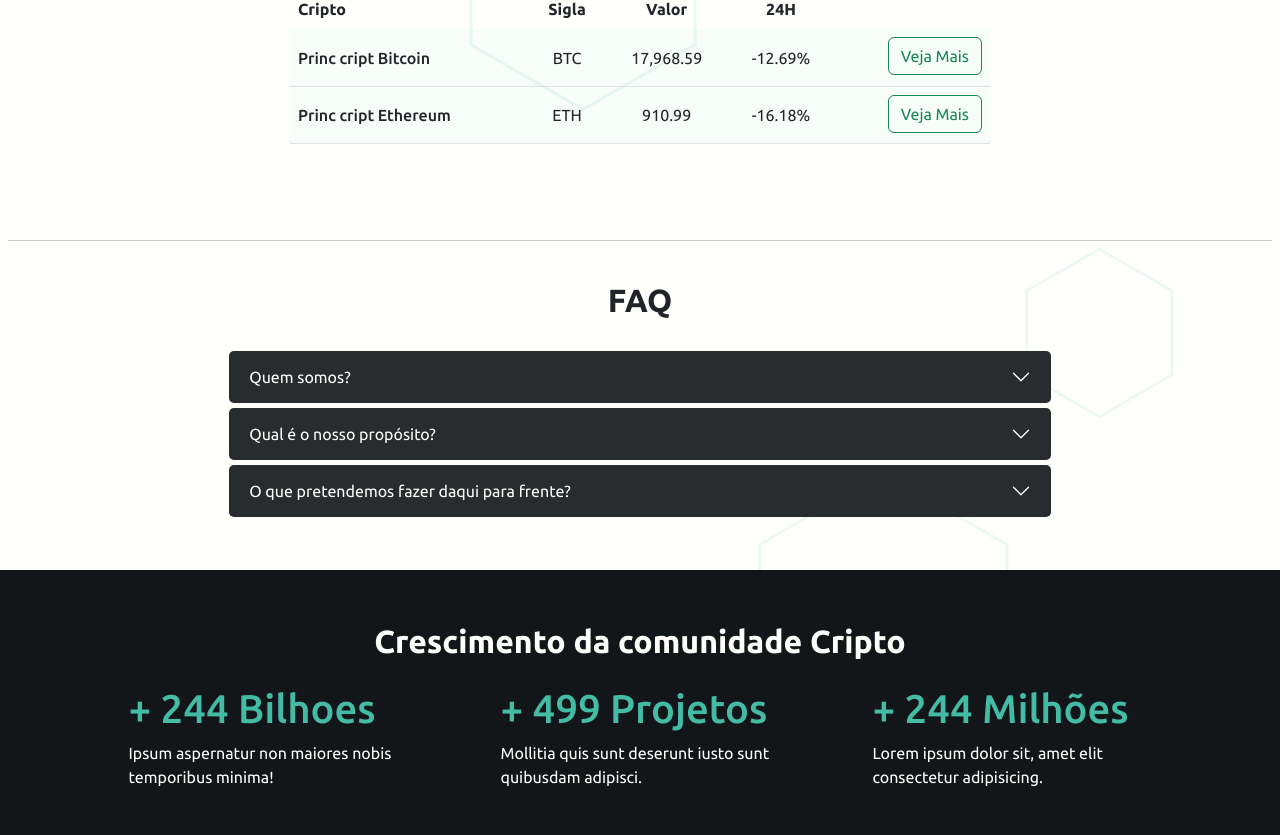
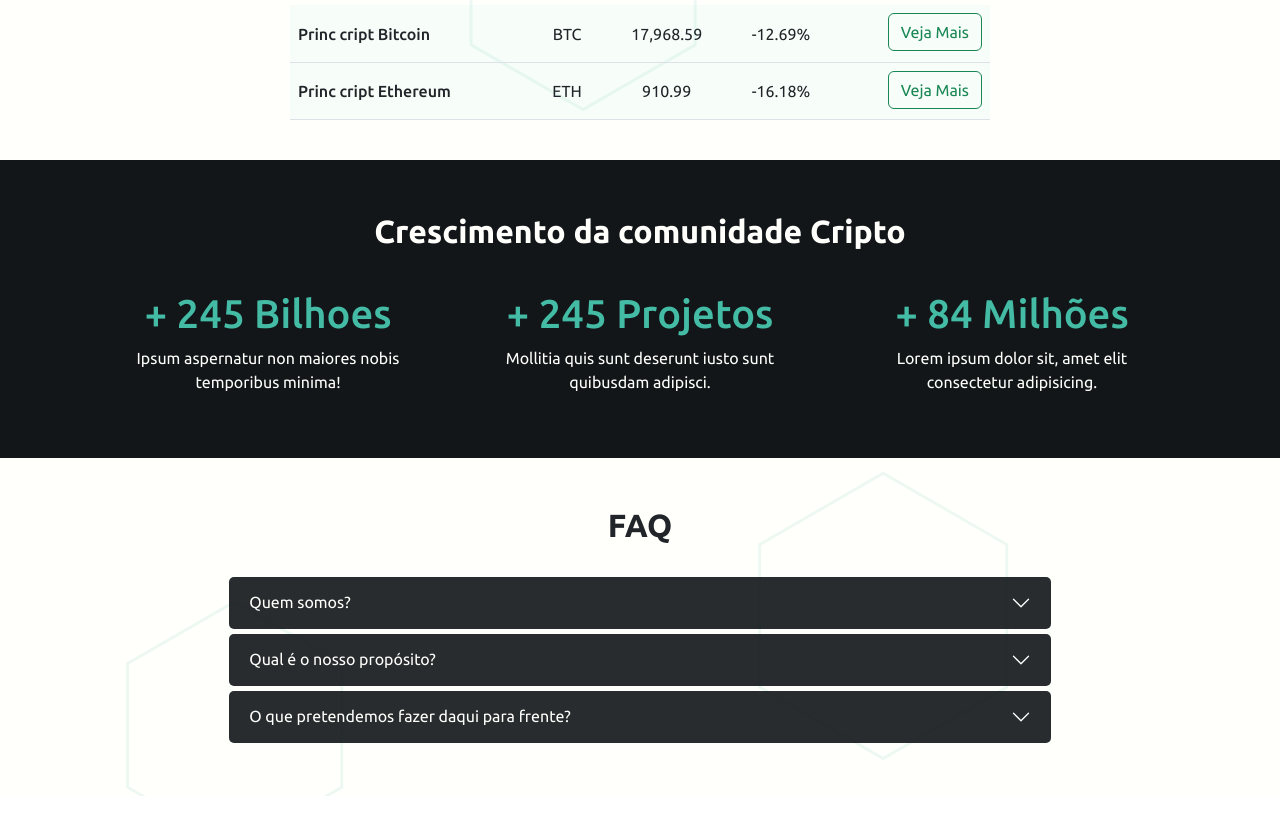
Before and after one commit to IsaacLouzeiro/preco-criptomoedas, a Vue app: page / in a window 1280 px wide. Shown: the part 907-1742 px from the top of the page. After the commit the page ends 1703 px from the top, so only its background shows below. Built offline with nearby package versions, Linux system fonts and the light colour scheme.

Commit message:
finalizando secao estatisticas

```diff
--- a/package.json
+++ b/package.json
@@ -10,6 +10,7 @@
   "dependencies": {
     "axios": "^0.27.2",
     "core-js": "^3.8.3",
+    "gsap": "^3.10.4",
     "vue": "^3.2.13"
   },
   "devDependencies": {
--- a/src/App.vue
+++ b/src/App.vue
@@ -37,9 +37,9 @@
 
     <SecaoCriptomoedas class="container pb-3" :criptoCurrency="criptoCurrency" />
 
+    <SecaoEstatisticas />
+
     <SecaoFaq />
-
-    <SecaoEstatisticas />
 </template>
 
 <script>
--- a/src/components/SecaoCriptomoedas.vue
+++ b/src/components/SecaoCriptomoedas.vue
@@ -1,5 +1,5 @@
 <template>
-    <section id="secaoCriptomoedas" class="pt-3 mt-0">
+    <section id="secaoCriptomoedas" class="pt-3 pb-4 mt-0">
         <hr class="pb-4 m-0">
         <h2 class="text-center fw-bold mt-4 mb-4">Procure sua criptomoeda preferida</h2>
 
--- a/src/components/SecaoEstatisticas.vue
+++ b/src/components/SecaoEstatisticas.vue
@@ -1,25 +1,25 @@
 <template>
     <section id="secaoEstatisticas" class="pt-1 pb-5">
         <div class="container">
-            <h2 class="text-center fw-bold mt-5 mb-4">Crescimento da comunidade Cripto</h2>
+            <h2 class="text-center fw-bold mb-4" style="margin-top: 1.5em;">Crescimento da comunidade Cripto</h2>
 
             <!-- caixa agrupando os valores -->
             <div class="row g-0 justify-content-around grupoEstatistica">
                 <!-- caixa com os valores -->
-                <div class="col-3">
-                    <h3><span>+ {{ valor1 }}</span> {{ valor1Texto }}</h3>
+                <div class="col-lg-3 text-center pt-3">
+                    <h3><span>+ {{ animarValor1 }}</span> {{ valor1Texto }}</h3>
                     <p>Ipsum aspernatur non maiores nobis temporibus minima!</p>
                 </div>
 
                 <!-- caixa com os valores -->
-                <div class="col-3">
-                    <h3><span>+ {{ valor2 }}</span> {{ valor2Texto }}</h3>
+                <div class="col-lg-3 text-center pt-3">
+                    <h3><span>+ {{ animarValor2 }}</span> {{ valor2Texto }}</h3>
                     <p> Mollitia quis sunt deserunt iusto sunt quibusdam adipisci.</p>
                 </div>
 
                 <!-- caixa com os valores -->
-                <div class="col-3">
-                    <h3><span>+ {{ valor3 }}</span> {{ valor3Texto }}</h3>
+                <div class="col-lg-3 text-center pt-3">
+                    <h3><span>+ {{ animarValor3 }}</span> {{ valor3Texto }}</h3>
                     <p>Lorem ipsum dolor sit, amet elit consectetur adipisicing.</p>
                 </div>
             </div>
@@ -28,16 +28,53 @@
 </template>
 
 <script>
+import gsap from 'gsap'
+
 export default {
     name: 'SecaoEstatisticas',
     data() {
         return {
-            valor1: 244,
+            valor1Inicial: 0,
+            valor1Final: 0,
             valor1Texto: 'Bilhoes',
-            valor2: 499,
+            valor2Inicial: 0,
+            valor2Final: 0,
             valor2Texto: "Projetos",
-            valor3: 244,
+            valor3Inicial: 0,
+            valor3Final: 0,
             valor3Texto: "Milhões",
+        }
+    },
+
+    mounted() {
+        this.valor1Inicial = 300
+        this.valor2Inicial = 499
+        this.valor3Inicial = 244
+
+    },
+
+    // animacao de crescimento
+    computed: {
+        animarValor1() {
+            return this.valor1Final.toFixed(0);
+        },
+        animarValor2() {
+            return this.valor2Final.toFixed(0);
+        },
+        animarValor3() {
+            return this.valor3Final.toFixed(0);
+        }
+    },
+
+    watch: {
+        valor1Inicial(novoValor) {
+            gsap.to(this.$data, { duration: 10, valor1Final: novoValor })
+        },
+        valor2Inicial(novoValor) {
+            gsap.to(this.$data, { duration: 20, valor2Final: novoValor })
+        },
+        valor3Inicial(novoValor) {
+            gsap.to(this.$data, { duration: 30, valor3Final: novoValor })
         }
     }
 }
@@ -55,6 +92,7 @@ export default {
         h3 {
             font-size: 2.5em;
             color: $color3;
+            text-align: center;
         }
     }
 </style>
--- a/src/components/SecaoFaq.vue
+++ b/src/components/SecaoFaq.vue
@@ -1,7 +1,6 @@
 <template>
-    <section id="secaoFaq" class="py-5 px-2">
-        <hr>
-        <h2 class="text-center fw-bold pt-4 pb-4">FAQ</h2>
+    <section id="secaoFaq" class="pb-5 px-2">
+        <h2 class="text-center fw-bold pt-5 pb-4">FAQ</h2>
 
         <!-- acordeao de perguntas -->
         <div class="accordion accordion-flush mx-auto" id="accordionFlush">
--- a/src/components/SecaoPrincipal.vue
+++ b/src/components/SecaoPrincipal.vue
@@ -1,7 +1,7 @@
 <template>
     <section id="secaoPrincipal" class="py-2 rounded p-0">
         <!-- titulo -->
-        <h2 class="text-center fw-bold mt-5 mb-4">Principais moedas do mercado</h2>
+        <h2 class="text-center fw-bold mt-4 mb-4">Principais moedas do mercado</h2>
         <!-- principais moedas do mercado -->
         <div class="row container mx-auto g-1 justify-content-between px-2 moedasPrincipais text-white pb-4">
             <div class="col-lg-6">
```
Also changed, not shown: 1 other file (tests, documents, lock files or other folders).
